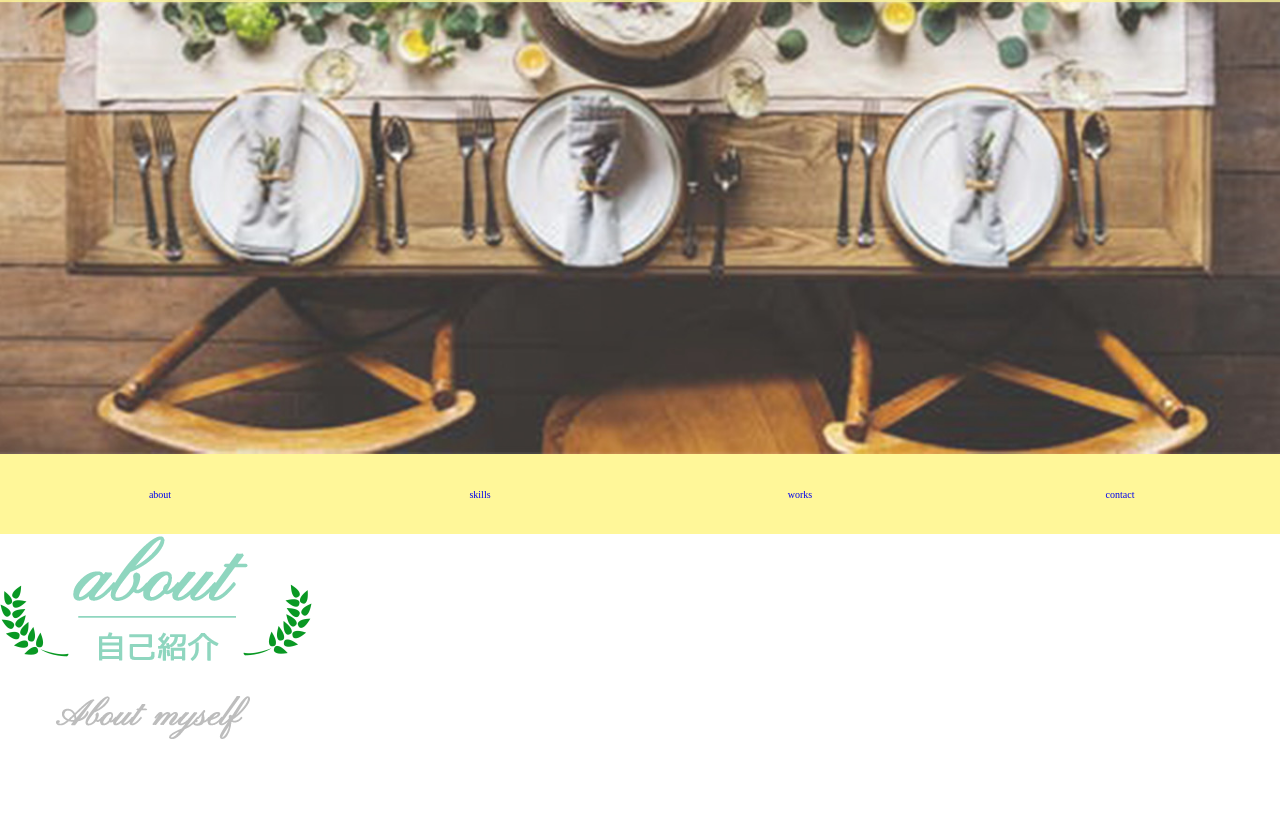
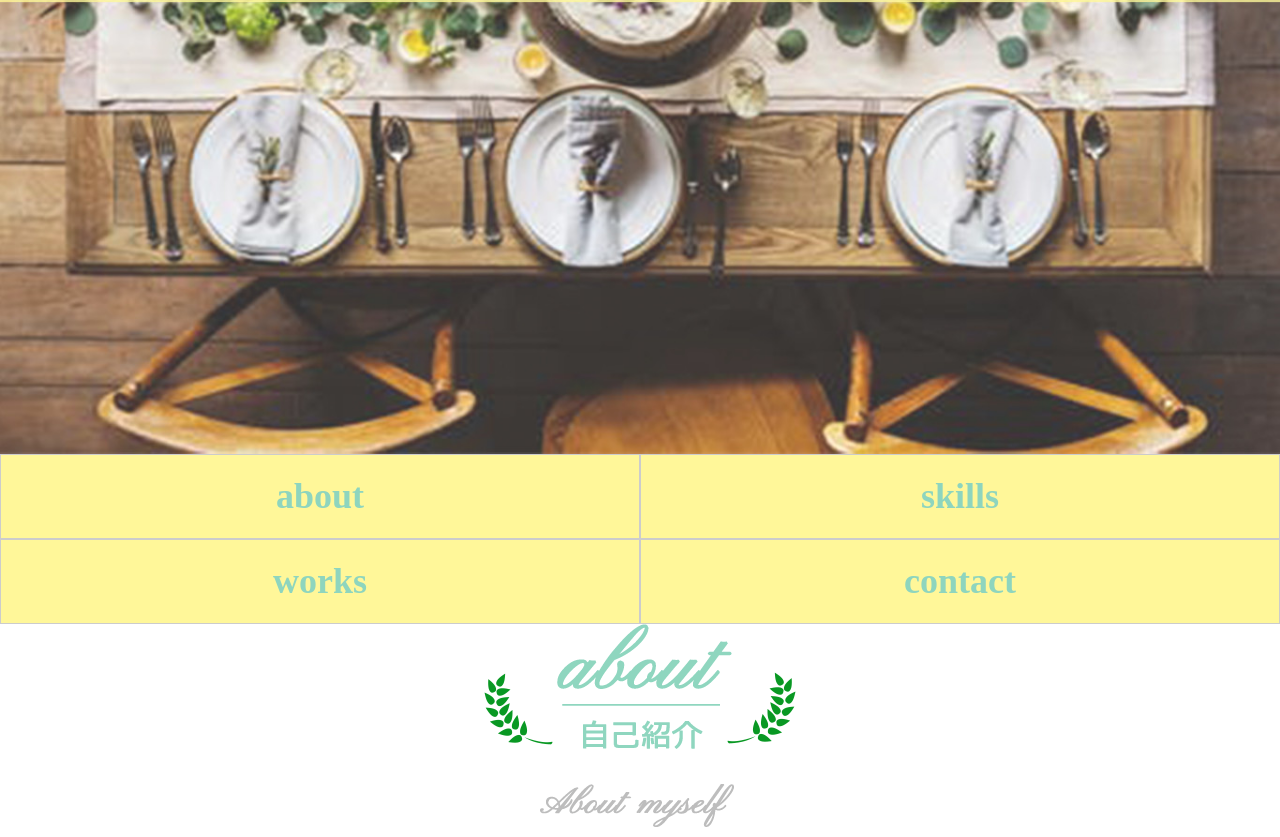
Before and after one commit to nrmtk/portfolio, a plain HTML site: page index.html in a window 1280 px wide. Shown: the part 446-1283 px from the top of the page. Before the commit the page ends 1185 px from the top, so only its background shows below. Drawn offline with Linux system fonts and the light colour scheme.

Commit message:
navの編集

```diff
--- a/index.html
+++ b/index.html
@@ -13,21 +13,22 @@
             <div id="mv">
                 <img src="img/mv_header.jpg" alt="mv">
             </div>
-            <nav id="nav">
+            <div id="gnav">
                 <ul>
                     <li class="gnav"><a href="#about">about</a></li>
                     <li class="gnav"><a href="#skills">skills</a></li>
+                </ul>
+                <ul>
                     <li class="gnav"><a href="#works">works</a></li>
                     <li class="gnav"><a href="#contact">contact</a></li>
                 </ul>
-            </nav>
+            </div>
         </header>
 
-
-
         <div class="about">
-            <img src="img/heading_about.png" alt="">
-
+           <div class="img-about">
+                <img src="img/heading_about.png" alt="">
+           </div>
         </div>
     </wrapper>
 
--- a/sass/layout/_header.scss
+++ b/sass/layout/_header.scss
@@ -3,23 +3,42 @@
     height: auto;
 }
 
-#nav ul{
+#mv img{
     width: 100%;
-    height: 80px;
+}
+
+#gnav ul{
+    width: 100%;
+    height: 40%;
+    list-style-type: none;
+}
+
+.gnav{
+    width: 50%;
+    height: 40%;
+    float: left;
+    text-decoration: none;
+    border: 1px solid #ccc;
     background-color: #fff799;
 }
 
-.gnav{
-    width: 25%;
-    height: 82px;
-    float: left;
-    text-decoration: none;
-
-}
-
 .gnav a{
-    line-height: 82px;
+    font-size: 36px;
+    font-family: "Pinyon Script";
+    font-weight: bold;
+    color: #8ed5be;
+    line-height: 83px;
     text-align: center;
     display: block;
     text-decoration: none;
 }
+
+.gnav a:hover{
+    color: #fff;
+}
+
+
+.img-about{
+    margin-bottom: 10px;
+    text-align: center;
+}
--- a/sass/layout/_wrapper.scss
+++ b/sass/layout/_wrapper.scss
@@ -1,4 +1,4 @@
-wrapper{
+#wrapper{
     width: 100%;
     margin: 0 auto;
 }
```
Also changed, not shown: css/style.css.
